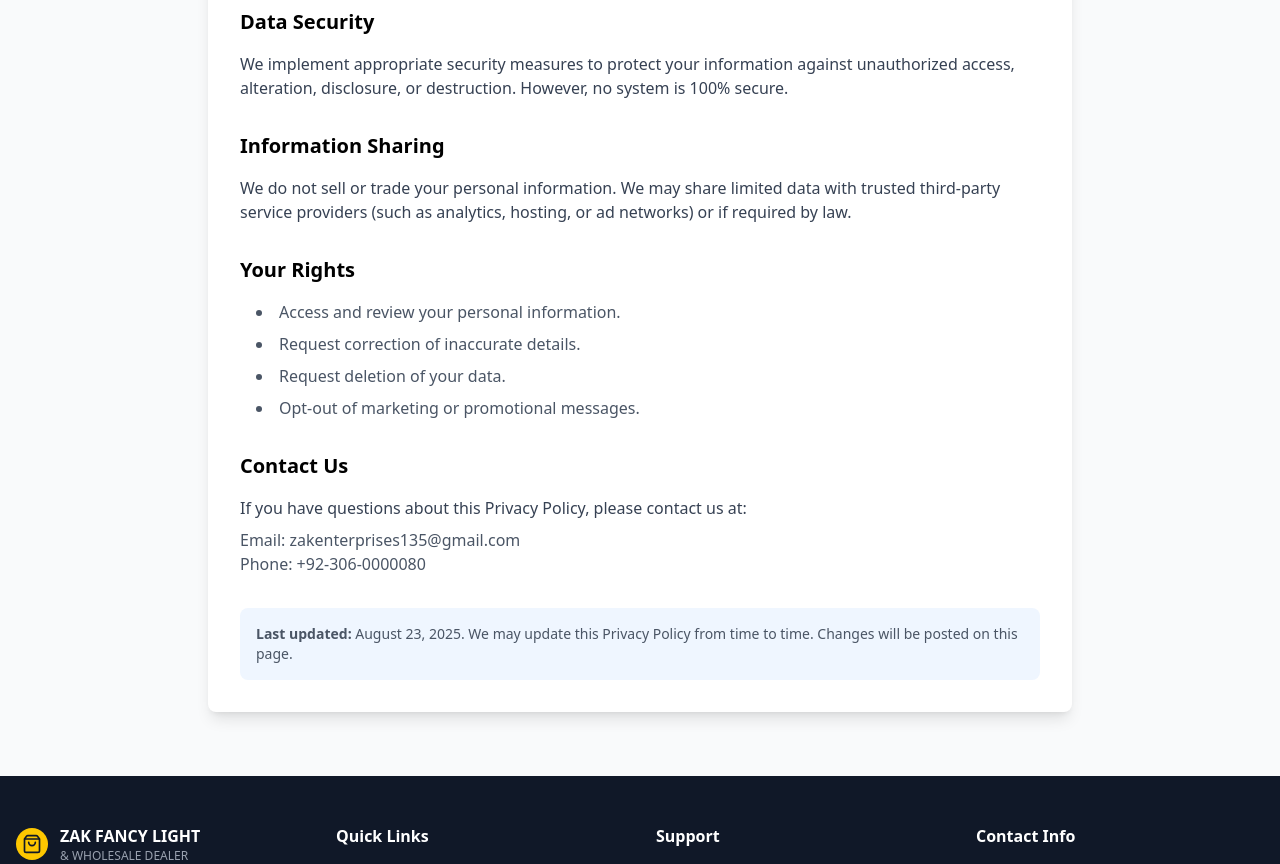
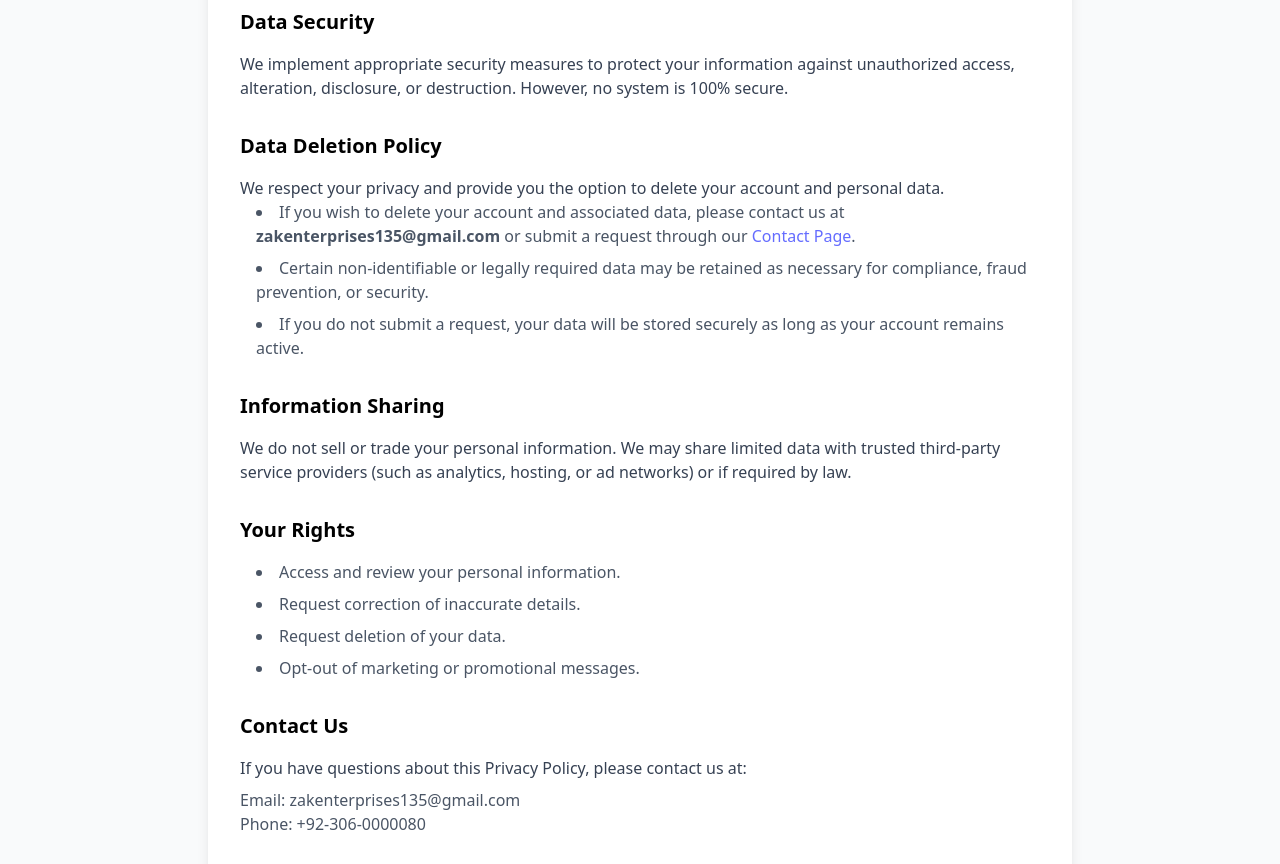
Before and after one commit to SaqibWaheed135/zakenterprises, a React (Vite) app: page /privacy-policy in a window 1280 px wide. Shown: the part 940-1804 px from the top of the page. Built offline with nearby package versions, Linux system fonts and the light colour scheme.

Commit message:
upated Contact Page

```diff
--- a/src/Pages/PrivacySection.jsx
+++ b/src/Pages/PrivacySection.jsx
@@ -67,6 +67,27 @@ const PrivacySection = () => (
               is 100% secure.
             </p>
           </div>
+          {/* Data Deletion Policy */}
+
+
+          <div>
+            <h4 className="text-xl font-semibold mb-4 text-black">Data Deletion Policy</h4>
+            <p className="text-gray-700">
+              We respect your privacy and provide you the option to delete your account and personal data.
+            </p>
+            <ul className="list-disc list-inside space-y-2 text-gray-600 ml-4">
+              <li>
+                If you wish to delete your account and associated data, please contact us at <strong>zakenterprises135@gmail.com</strong> or submit a request through our{' '}
+                <a href="https://zakenterprises.netlify.app/contact" target="_blank" rel="noopener noreferrer">Contact Page</a>.
+              </li>
+
+
+
+              <li>Certain non-identifiable or legally required data may be retained as necessary for compliance, fraud prevention, or security.</li>
+              <li>If you do not submit a request, your data will be stored securely as long as your account remains active.</li>
+
+            </ul>
+          </div>
 
           {/* Information Sharing */}
           <div>
```
